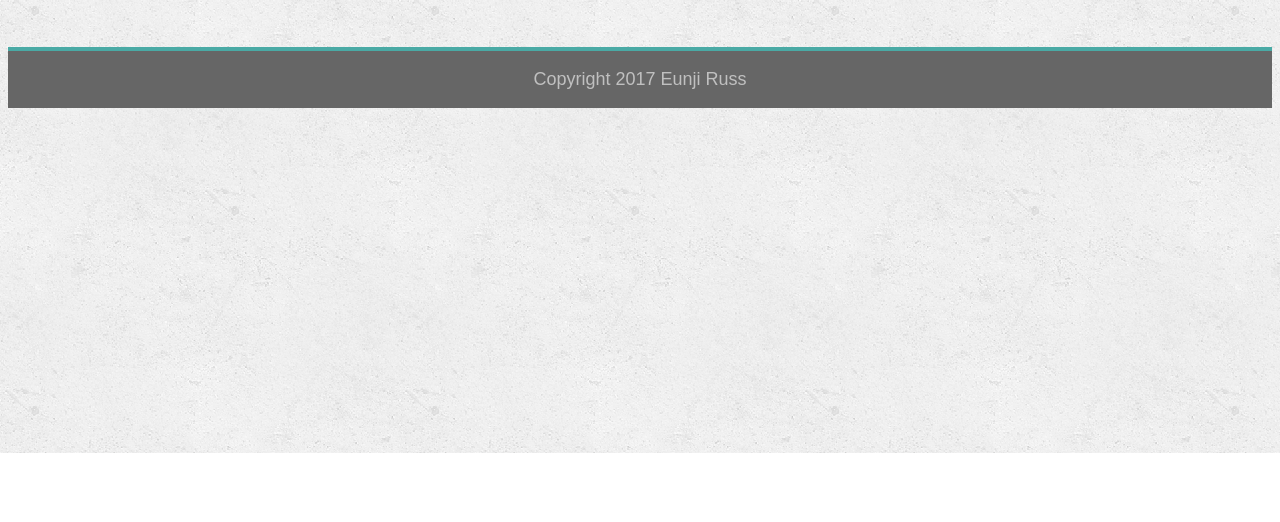
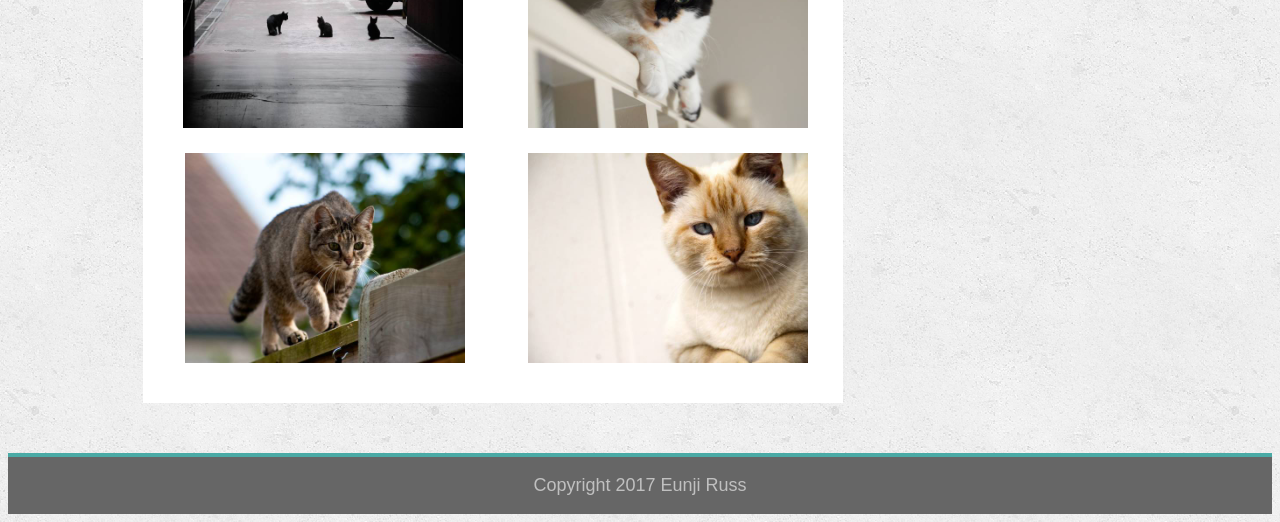
Before and after one commit to eunjiruss/Basic-Portfolio, a plain HTML site: page portfolio.html in a window 1280 px wide. Shown: the part 347-869 px from the top of the page. Before the commit the page ends 800 px from the top, so only its background shows below. Drawn offline with Linux system fonts and the light colour scheme.

Commit message:
portfolio

```diff
--- a/assets/css/style.css
+++ b/assets/css/style.css
@@ -156,7 +156,7 @@ h2 {
 .p-contact {
 	padding: 10px;
 	margin: 0 0 0 20px;
-	color: black;
+	color: #777777;
 }
 
 .button {
@@ -167,3 +167,31 @@ h2 {
 	border: none;
 	margin: 20px 0 40px 30px;
 }
+
+.port-img {
+	width: 40%;
+	height: 40%;
+	display: inline-block;
+	margin-left: 30px;
+	position: relative;
+	padding: 10px;
+	margin-right:10px;
+}
+
+.port-img2 {
+	width: 40%;
+	height: 40%;
+	display: inline-block;
+	float: left;
+	margin-left: 32px;
+	position: relative;
+	padding: 10px;
+	margin-right: 11px;
+	margin-bottom: 30px;
+}
+
+.imgtype {
+	position: absolute;
+	width: 40%;
+	height: 40%;
+}
--- a/portfolio.html
+++ b/portfolio.html
@@ -30,6 +30,13 @@
 		<div class="main-section">
 	 		<div id="content">
 				<h1>Portfolio</h1>
+						<img class="port-img" src="assets/images/portfolio.jpg">
+						<img class="port-img" src="assets/images/portfolio_1.jpg">
+						<img class="port-img2" src="assets/images/portfolio_2.jpg">
+						<img class="port-img2" src="assets/images/profile.jpg">
+
+
+
 			</div>
 
 			<div id="sidebar">
```
Also changed, not shown: index.html (+5 -12 lines), 2 other files.
